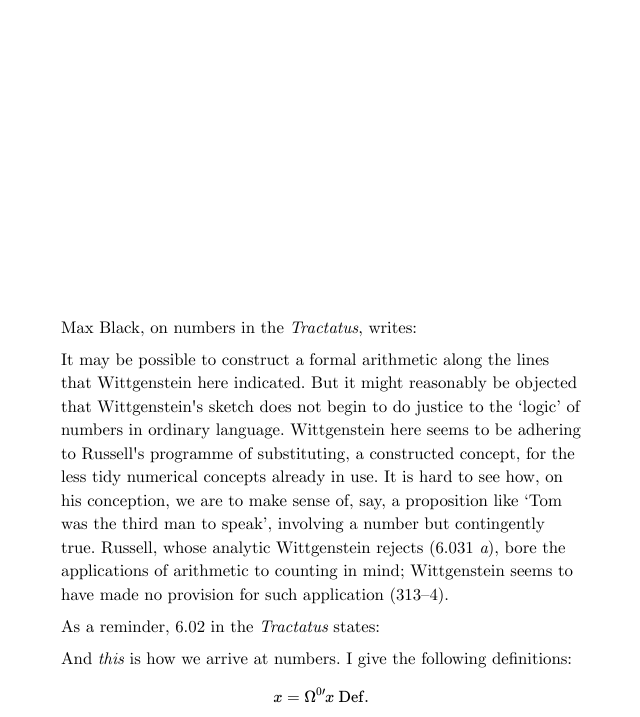
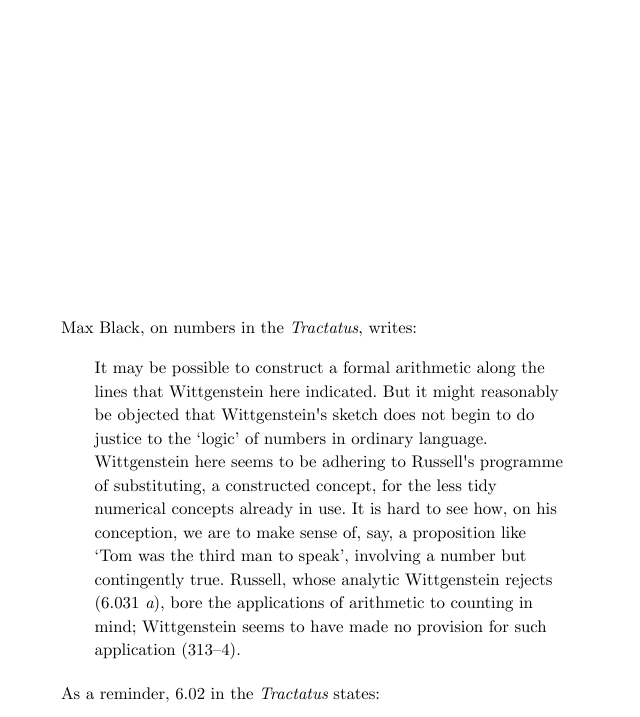
Before and after one commit to newstylemagazine/jacobsponga, a plain HTML site: page articles/wittgenstein-number.html in a window 1280 px wide. Shown: the part 149-866 px from the top of the page, without its empty margins (319-959 px from the left). Drawn offline with nearby package versions, Linux system fonts and the light colour scheme.

Commit message:
Add files via upload

```diff
--- a/styles.css
+++ b/styles.css
@@ -85,6 +85,15 @@ p.story-author { font-size: 1.05em; text-align: center; }
 .story-image { margin: 0 auto 3em; width: 75%; }
 .story-image img { width: 100%; display: block; }
 
+.story-body blockquote {
+    margin: 1em 0 1.2em;
+    padding-left: 2em;
+    padding-right: 1em;
+}
+.story-body blockquote p { margin-bottom: 0.5em; }
+.math-block, mjx-container[display="true"] { overflow-x: auto; overflow-y: hidden; max-width: 100%; }
+.math-block { margin: 1em 0; }
+
 .back-link {
     font-size: 1.05em;
     margin-top: 40px;
```
Also changed, not shown: index.html (+3 -3 lines).
